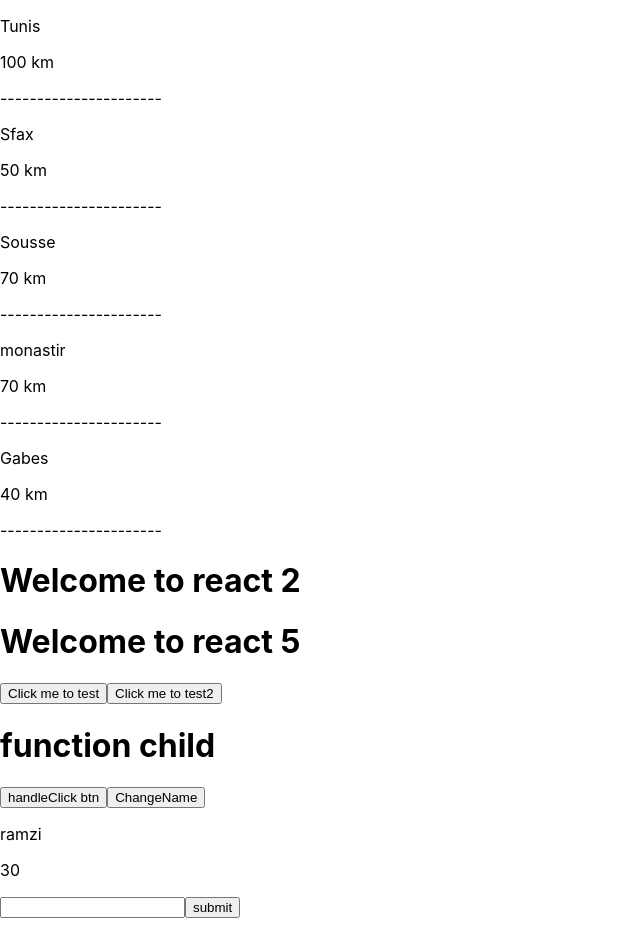
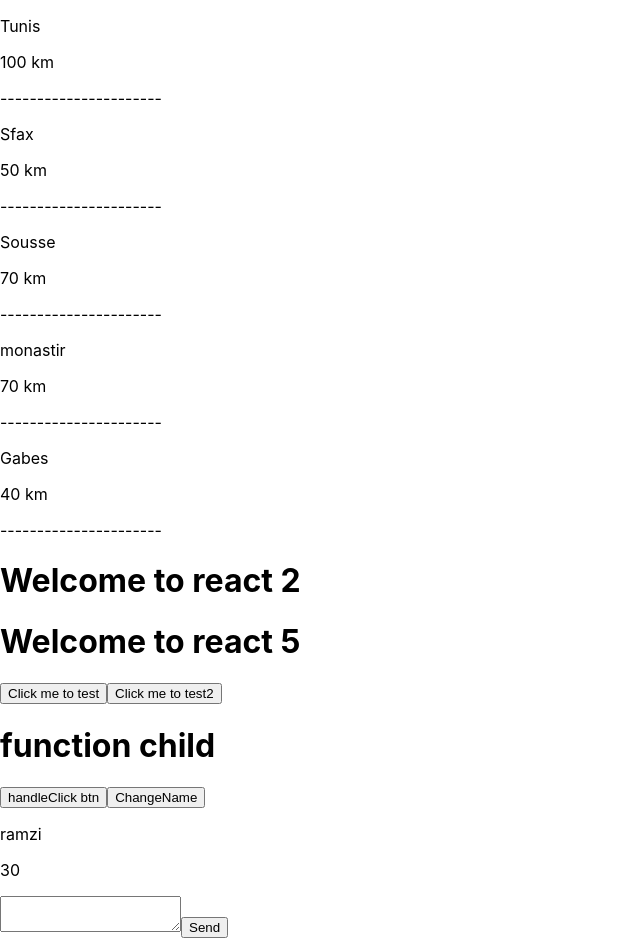
Before and after one commit to ramzirahmi/React-NPM, a React (Create React App) app: page / in a window 1280 px wide. Shown: the top 951 px of the page, without its empty margins (0-640 px from the left). Built offline with nearby package versions, Linux system fonts and the light colour scheme.

Commit message:
handel textarea form

```diff
--- a/src/Components/Form.js
+++ b/src/Components/Form.js
@@ -10,8 +10,8 @@
   return (
     <div>
       <form onSubmit={(e) => e.preventDefault()}>
-        <input type="text" onChange={handleChange} />
-        <button type="submit">submit</button>
+        <textarea type="text" onChange={handleChange} />
+        <input type="submit" value="Send" />
       </form>
       <p>{name}</p>
     </div>
```
